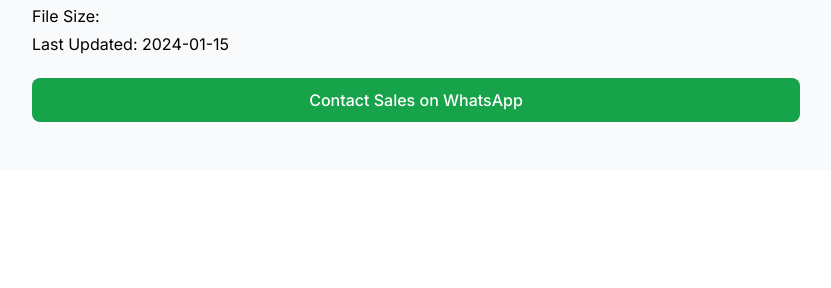
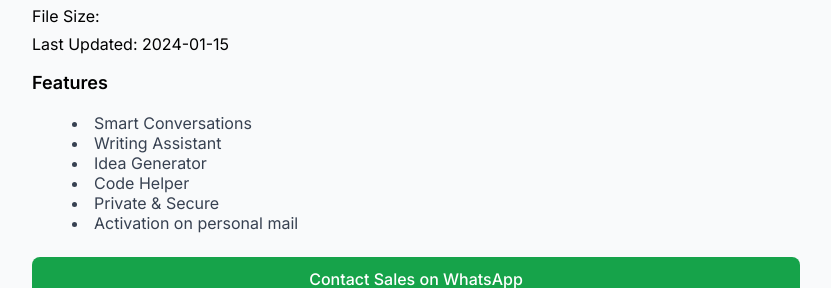
Before and after one commit to Dimanjan/alisite, a React (Vite) app: page /product/1 in a window 1280 px wide. Shown: the part 794-1082 px from the top of the page, without its empty margins (224-1055 px from the left). Before the commit the page ends 972 px from the top, so only its background shows below. Built offline with nearby package versions, Linux system fonts and the light colour scheme.

Commit message:
feat: show features list on product detail page

```diff
--- a/src/components/ProductDetail.tsx
+++ b/src/components/ProductDetail.tsx
@@ -22,6 +22,14 @@
       <div className="mb-2">Compatibility: {product.compatibility.join(', ')}</div>
       <div className="mb-2">File Size: {product.fileSize}</div>
       <div className="mb-2">Last Updated: {product.lastUpdated}</div>
+      <div className="mb-4">
+        <h2 className="text-lg font-semibold mb-2">Features</h2>
+        <ul className="list-disc list-inside text-gray-700">
+          {product.features.map((feature, i) => (
+            <li key={feature + '-' + i}>{feature}</li>
+          ))}
+        </ul>
+      </div>
       <div className="mt-6">
         <a
           href={`https://wa.me/918591587165?text=Hi, I'm interested in ${encodeURIComponent(product.name)}`}
```
